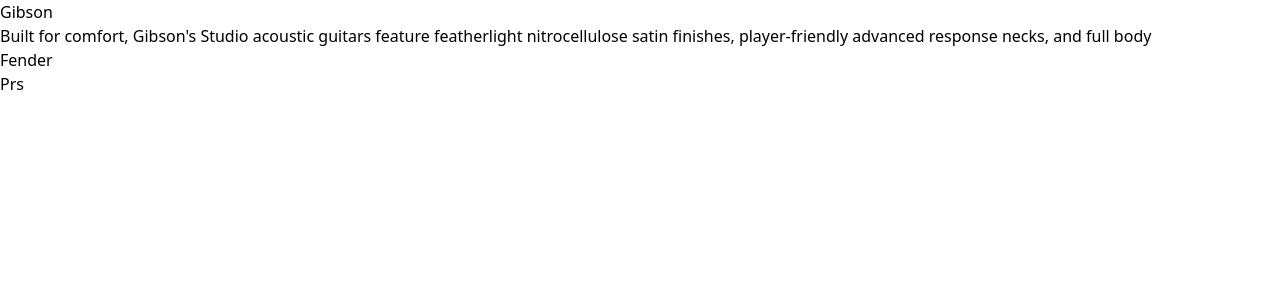
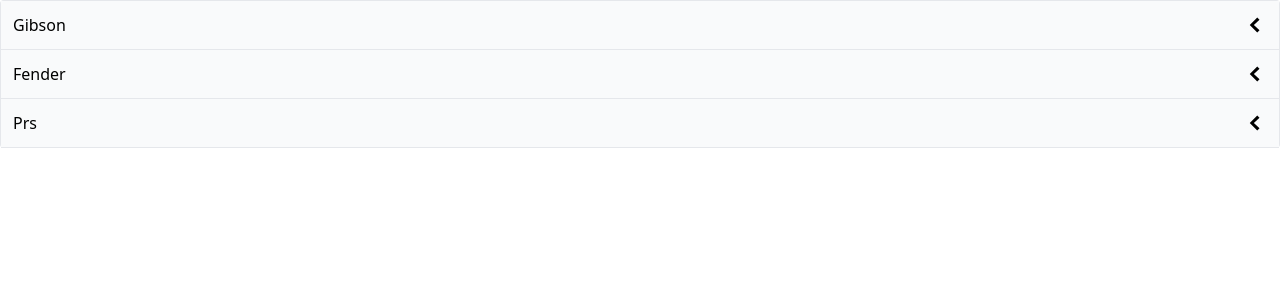
Before and after one commit to jiyulei/react-starter, a React (Create React App) app in the folder comps/: page / in a window 1280 px wide. Shown: the top 300 px of the page. Built offline with nearby package versions, Linux system fonts and the light colour scheme.

Commit message:
Jiyu | Toggling panel collapse

```diff
--- a/comps/src/components/Accordion.js
+++ b/comps/src/components/Accordion.js
@@ -1,26 +1,38 @@
 import { useState } from "react";
+import { GoChevronDown, GoChevronLeft } from "react-icons/go";
 
 function Accordion({ items }) {
-  const [expandedIndex, setExpandedIndex] = useState(0);
+  const [expandedIndex, setExpandedIndex] = useState(-1);
 
-  // define handleClick outside the map function
   const handleClick = (index) => {
-    setExpandedIndex(index);
+    if (index === expandedIndex) {
+      setExpandedIndex(-1);
+    } else {
+      setExpandedIndex(index);
+    }
   };
 
   const renderedItems = items.map((item, index) => {
     const isExpanded = index === expandedIndex;
 
+    const icon = (
+      <span className="text-2xl">
+        {isExpanded ? <GoChevronDown /> : <GoChevronLeft />}
+      </span>
+    );
+
     return (
-      // use handleClick function as inline
       <div key={item.id} onClick={() => handleClick(index)}>
-        <div>{item.label}</div>
-        {isExpanded && <div>{item.content}</div>}
+        <div className="flex justify-between p-3 bg-gray-50 border-b items-center cursor-pointer">
+          {item.label}
+          {icon}
+        </div>
+        {isExpanded && <div className="border-b p-5">{item.content}</div>}
       </div>
     );
   });
 
-  return renderedItems;
+  return <div className="border-x border-t rounded">{renderedItems}</div>;
 }
 
 export default Accordion;
```
